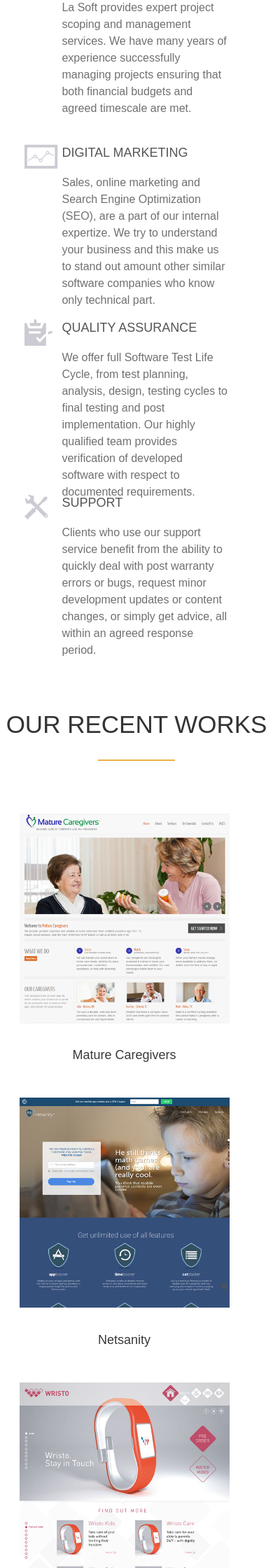
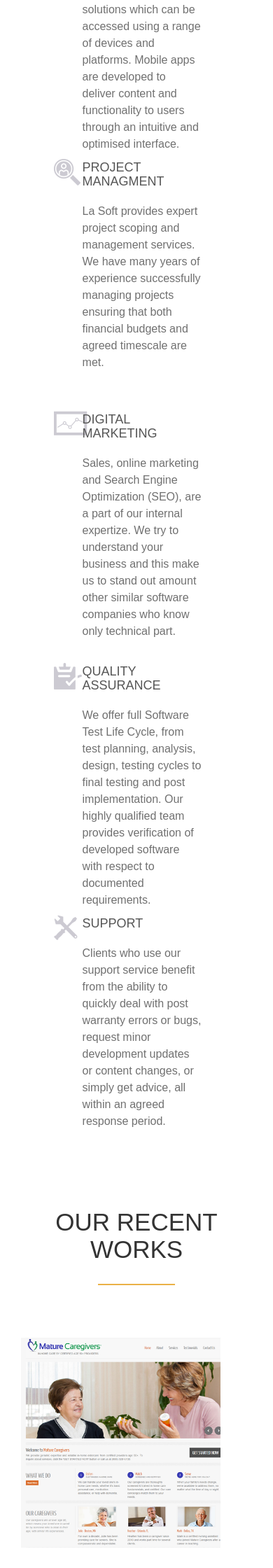
Before and after one commit to aktinijal/lasoft, a PHP site: page / in a window 390 px wide; the page is wider, and only the part inside the window is pictured. Shown: the part 3320-5560 px from the top of that part at 70% size. Run offline with PHP 8.4, Linux system fonts and the light colour scheme; some web fonts are replaced.

Commit message:
some adaptive UI

```diff
--- a/about.html
+++ b/about.html
@@ -33,7 +33,7 @@
 
 <body>
     <div id="wrapper" class="container-fluid">
-        <div class="header" class="row clearfix">
+        <div class="header row clearfix">
             <div class="col-md-10 col-md-offset-1">
 
                 <div class="logo left">
@@ -49,7 +49,7 @@
                         <li><a href="home.html">Home</a></li>
                         <li><a href="services.html">Services</a></li>
                         <li><a href="works.html">Works</a></li>
-                        <li><a href="about.html">About</a></li>
+                        <li><a href="about.html" class="active">About</a></li>
                         <li><a href="contact.html">Contact</a></li>
                         <li><a href="#" class="button-hire" data-toggle="modal" data-target="#myModal-form">Hire us</a></li>
                     </ul>
--- a/contact.html
+++ b/contact.html
@@ -52,7 +52,7 @@
                         <li><a href="services.html">Services</a></li>
                         <li><a href="works.html">Works</a></li>
                         <li><a href="about.html">About</a></li>
-                        <li><a href="contact.html">Contact</a></li>
+                        <li><a href="contact.html" class="active">Contact</a></li>
                         <li><a href="#" class="button-hire" data-toggle="modal" data-target="#myModal-form">Hire us</a></li>
                     </ul>
                    </div>
--- a/css/all.css
+++ b/css/all.css
@@ -1,6 +1,8 @@
+/*
 body{
     font-family: 'Geometron Pro Angular', sans-serif;
 }
+*/
 
 .menu .hire-button{
     height: 43px;
--- a/css/reset.css
+++ b/css/reset.css
@@ -90,7 +90,11 @@ ul {
 }
 
 a,
-a:hover {
+a:visited,
+a:hover,
+a:focus,
+a:active
+{
     text-decoration: none;
 }
 
--- a/css/style.css
+++ b/css/style.css
@@ -1,3 +1,7 @@
+.row{
+    margin-left: 0;
+    margin-right: 0;
+}
 .none-margin-l {
     margin-left: 0;
 }
@@ -183,7 +196,8 @@ body {
 /****************SERVICES******************************/
 
 .servicses-item{
-    height: 250px;
+    height: 300px;
+
 }
 
 #services img {
@@ -629,10 +619,87 @@ footer {
     }
 
     #testimonials .description {
-        height: 100px;
+        height: 130px;
+    }
+
+    #showcase .showcase-text{
+        margin-top: 50px;
+    }
+
+    .footer-item{
+        margin-bottom: 25px;
+    }
+
+
+    /**********SRVICES.html*******/
+    #what-we-do{
+    margin-top: 80px;
     }
 }
 
+@media (max-width: 575px) {
+
+    #clients .clients-mature img{
+        width: 280px;
+    }
+}
+
+@media (max-width: 480px) {
+
+    .servicses-item{
+        height: 330px;
+        margin-bottom: 10px;
+    }
+}
+
+@media (max-width: 390px) {
+    .servicses-item{
+        height: 350px;
+        margin-bottom: 10px;
+    }
+
+    #team{
+        height: 530px;
+    }
+}
+
+
+
+
+@media (max-width: 360px) {
+    #wrapper .row{
+    padding-left: 0;
+    padding-right: 0;
+}
+    #about .about-img img {
+    width: 300px;
+    }
+    .about-img img {
+        height: 260px;
+    }
+
+    .servicses-item{
+        height: 500px;
+        margin-bottom: 10px;
+    }
+
+    .bootstrap-form{
+    width: 300px;
+}
+
+.bootstrap-form input[type="text"],
+.bootstrap-form input[type="email"],
+.bootstrap-form textarea,
+.form-button {
+    width: 260px;
+    height: 38px;
+}
+.form-button {
+    letter-spacing: 0.25em;
+}
+
+
+}
 
 
 @media (max-width: 350px) {
--- a/home.html
+++ b/home.html
@@ -50,7 +50,7 @@
                     </a>
 
                     <ul class="menu right">
-                        <li><a href="home.html">Home</a></li>
+                        <li><a href="home.html" class="active">Home</a></li>
                         <li><a href="services.html">Services</a></li>
                         <li><a href="works.html">Works</a></li>
                         <li><a href="about.html">About</a></li>
@@ -104,7 +104,7 @@
 
 
             <div id="home">
-                <div class="row">
+                <div class="row" style="width: 100%">
                    <div class="banner-slogan col-lg-4 col-lg-offset-2 col-md-4 col-md-offset-2 col-sm-5 col-sm-offset-2">
                     <h1>WE ARE <span style="color: #f09022; font-weight: bold;">LA SOFT</span> AGENCY</h1>
                     <h2>Our main services are:</h2>
@@ -145,6 +145,7 @@
                         </div>
                     </div>
             </div>
+        </div>
         </div>
         <!--end of #about-->
 
@@ -237,20 +238,20 @@
                     <h1 class="title">our recent works</h1>
                     <div class="line"></div>
                     <div class="row">
-                        <div class="portfolio-img none-margin-l col-lg-3 col-md-4 col-sm-6 col-xs-11 col-xs-offset-1">
+                        <div class="portfolio-img none-margin-l col-lg-3 col-md-4 col-sm-6 col-xs-10 col-xs-offset-1">
                             <img class="zoom fluently" src="img/works/works-small/work-1.png" alt="" data-toggle="modal" data-target="#myModal-1">
                             <h5>Mature Caregivers</h5>
                         </div>
-                        <div class="portfolio-img none-margin-l col-lg-3 col-md-4 col-sm-6 col-xs-11 col-xs-offset-1">
+                        <div class="portfolio-img none-margin-l col-lg-3 col-md-4 col-sm-6 col-xs-10 col-xs-offset-1">
                             <img class="zoom fluently" src="img/works/works-small/work-2.png" alt="" data-toggle="modal" data-target="#myModal-2">
                             <h5>Netsanity</h5>
                         </div>
-                        <div class="portfolio-img none-margin-l col-lg-3 col-md-4 col-sm-6 col-xs-11 col-xs-offset-1">
+                        <div class="portfolio-img none-margin-l col-lg-3 col-md-4 col-sm-6 col-xs-10 col-xs-offset-1">
                             <img class="zoom fluently" src="img/works/works-small/work-3.png" alt="" data-toggle="modal" data-target="#myModal-3">
                             <h5>Wristo</h5>
                         </div>
 
-                        <div class="portfolio-img none-margin-l col-lg-3 col-md-4 col-sm-6 col-xs-11 col-xs-offset-1">
+                        <div class="portfolio-img none-margin-l col-lg-3 col-md-4 col-sm-6 col-xs-10 col-xs-offset-1">
                             <img class="zoom fluently" src="img/works/works-small/work-4.jpg" alt="" data-toggle="modal" data-target="#myModal-4">
                             <h5>GetPlan App</h5>
                         </div>
@@ -324,6 +325,7 @@
                     </div>
                 </div>
             </div>
+        </div>
             <!--end of #portfolio-->
 
 
@@ -336,15 +338,15 @@
                     <h1>Showcase</h1>
                 </div>
                 <div class="row">
-                    <div class="col-lg-10 col-lg-offset-1 col-md-10 col-md-offset-1">
+                    <div class="col-lg-10 col-lg-offset-1 col-md-10 col-md-offset-1 col-xs-10 col-xs-offset-1">
                         <div class="row">
                             <div class="col-md-6 col-sm-6 col-xs-12">
                                 <div class="img-wrapper">
                                     <img src="img/showcase-1.jpg" alt="" data-toggle="modal" data-target="#myModal-showcase">
-                                    <img src="img/showcase-2.jpg" alt="" data-toggle="modal" data-target="#myModal-showcase">
+<!--                                    <img src="img/showcase-2.jpg" alt="" data-toggle="modal" data-target="#myModal-showcase">-->
                                 </div>
                             </div>
-                            <div class="col-md-6 col-sm-6 col-xs-12">
+                            <div class="showcase-text col-md-6 col-sm-6 col-xs-12">
                                 <h2>COMPUZZ DASHBOARD PROJECT</h2>
                                 <h3>description</h3>
                                 <p>Compuzz dashboard is a server application that connects brand product resellers, manufacture companies and nal customers. The application gives you an ability to manage orders involving customers and manufacture companies, create an image collection separately for each customer, track time of employees, and start email marketing campaigns.</p>
@@ -352,7 +354,7 @@
                                 <h3>technologies</h3>
                                 <ul class="technologies">
                                     <li><b>Front-end:</b> JavaScript, Backbone.js, Marionette.js , Underscore.js, Require.js, Aura.js, Node.js</li>
-                                    <li><b>Frameworks:</b> Bootstrap.css, Jquery</li>
+                                    <li><b>Frameworks:</b> Bootstrap.css, JQuery</li>
                                     <li><b>Back-end:</b> Java</li>
                                     <li><b>Source control:</b> Github, Bitbucket</li>
                                     <li><b>Database:</b> MySQL</li>
@@ -380,12 +382,6 @@
                         </div>
                     </div>
                 </div>
-
-
-
-
-
-
 
             </div>
             <!--end of #showcase-->
@@ -439,7 +435,7 @@
                     <div class="col-md-6 col-sm-6 col-xs-12 info">
                         <div class="row">
                             <div class="col-md-7">
-                                <h1 class="title">our philosofy</h1>
+                                <h1 class="title">our philosofhy</h1>
                                 <div class="line"></div>
                             </div>
                             <div class="col-md-5">
@@ -467,7 +463,7 @@
                             <div class="none-margin-l img-wrapper col-lg-2 col-md-1 col-sm-10 col-sm-offset-1">
                                 <img src="img/clients-2.png" alt="">
                             </div>
-                            <div class="none-margin-l img-wrapper col-lg-5 col-md-4 col-sm-10 col-sm-offset-1">
+                            <div class="clients-mature none-margin-l img-wrapper col-lg-5 col-md-4 col-sm-10 col-sm-offset-1">
                                 <img src="img/clients-1.png" alt="">
                             </div>
                             <div class="none-margin-l img-wrapper col-lg-2 col-md-3 col-md-offset-4 col-sm-10 col-sm-offset-1">
@@ -488,9 +484,9 @@
             <div id="team">
                 <div class="container">
                     <h1 class="title">we are really worth your trust! </h1>
-                    <h3>We have 96% succefully done projects at Upwork. We are convinced that all this become possible <br> because of out friendly and professional tea</h3>
+                    <h3>We have 96% succefully done projects at Upwork. We are convinced that all this become possible <br> because of out friendly and professional team</h3>
                     <div class="container">
-                        <a href="" class="team-btn">HIRE US</a></div>
+                        <a href="#" class="team-btn" data-toggle="modal" data-target="#myModal-form">HIRE US</a></div>
                 </div>
             </div>
             <!--end of #team-->
@@ -548,7 +544,7 @@
                 <div class="row">
                     <div class="col-lg-10 col-lg-offset-1 col-md-10 col-md-offset-1 col-sm-10 col-sm-offset-1 col-xs-10 col-xs-offset-1">
                         <div class="row">
-                            <div class="col-lg-4 col-md-3 col-md-offset-1 col-sm-3 col-sm-offset-1 col-xs-11 col-xs-offset-1 contact-us none-margin-l">
+                            <div class="footer-item contact-us col-lg-3 col-lg-offset-1 col-md-4 col-sm-4 col-xs-10">
                                 <div class="clearfix">
                                     <h3>our contacts</h3>
                                     <p>Ukraine, Lviv, Bandery St.,6
@@ -556,12 +552,14 @@
                                     </p>
                                 </div>
                             </div>
-                            <div class="col-lg-4 col-md-3 col-md-offset-1 col-sm-3 col-sm-offset-1 col-xs-11 col-xs-offset-1 none-margin-l footer-logo">
-                                <div class="logo clearfix left">
+                            <div class="footer-item footer-logo col-lg-3 col-lg-offset-1 col-md-4 col-sm-4 col-xs-10">
+                                <div class="row logo clearfix left ">
+                                   <div class="col-lg-4 col-lg-offset-3 col-md-4 col-md-offset-2 col-sm-4 col-sm-offset-2">
                                     <img src="img/footer-logo.png" alt="logo" width="130px" height="43px">
+                                    </div>
                                 </div>
                             </div>
-                            <div class="col-lg-4 col-md-4 col-sm-4 col-xs-11 col-xs-offset-1 social none-margin-l">
+                            <div class="footer-item social col-lg-3 col-lg-offset-1 col-md-4 col-sm-4 col-xs-10">
                                 <div class="social-item">
                                     <img src="img/social-1.png" alt="">
                                 </div>
@@ -585,9 +583,9 @@
 
             <footer>
                 <div class="row">
-                    <div class="col-lg-10 col-lg-offset-1 col-md-11 col-md-offset-1 col-sm-11 col-sm-offset-1 col-xs-11 col-xs-offset-1">
+                    <div class="col-lg-10 col-lg-offset-1 col-md-10 col-md-offset-1 col-sm-10 col-sm-offset-1 col-xs-8 col-xs-offset-3">
                         <div class="row">
-                            <div class="col-lg-4 col-lg-offset-3">
+                            <div class="col-lg-3 col-lg-offset-5 col-md-4 col-md-offset-4 col-sm-5 col-sm-offset-4 col-xs-10">
                                 All rights are reserved La Soft (c) 2010-2016
                             </div>
                         </div>
@@ -598,7 +596,7 @@
 
 
 
-
+<div id="scrollup"><img alt="UP" src="img/up.png"></div>
 
 
         </div>
--- a/js/main.js
+++ b/js/main.js
@@ -21,6 +21,28 @@ $(document).ready(function(){
 //        });
 //        return false;
 //    });
+
+
+//      $(".menu a").click(function(){
+//        if($(this).hasClass("active")){
+//            $(".active").removeClass("active");
+//            $("#info-content").hide();
+//        }
+//        else {
+//            var infoContent=$(this).find(".info-open").html();
+//            $(".active").removeClass("active");
+//            $(this).addClass("active");
+//            $("#info-content").html(infoContent).show();
+//        }
+//    })
+
+//         $(".menu a").click(function(){
+////            $(".active").removeClass("active");
+//            $(this).addClass("active");
+//        });
+
+
+
 
     /////////HEADER////////
     $(window).scroll(function() {
@@ -51,6 +73,18 @@ $(document).ready(function(){
     ///////CLIENTS//////////
      $(window).resize(function(){
     var wid = $(window).width();
+        if(wid < 1080){
+            $(".footer-item").addClass('none-margin-l');
+        }
+         if(wid > 1080){
+            $(".footer-item").removeClass('none-margin-l');
+        }
+    });
+
+
+    ////////////FOOTER
+     $(window).resize(function(){
+    var wid = $(window).width();
         if(wid < 1005){
             $("#clients .img-wrapper").removeClass('none-margin-l');
         }
@@ -58,6 +92,25 @@ $(document).ready(function(){
             $("#clients .img-wrapper").addClass('none-margin-l');
         }
     });
+
+    ////////////UP
+    $('#scrollup img').mouseover( function(){
+		$( this ).animate({opacity: 0.7},100);
+	}).mouseout( function(){
+		$( this ).animate({opacity: 1},100);
+	}).click( function(){
+		window.scroll(0 ,0);
+		return false;
+	});
+
+	$(window).scroll(function(){
+		if ( $(document).scrollTop() > 0 ) {
+			$('#scrollup').fadeIn('fast');
+		} else {
+			$('#scrollup').fadeOut('fast');
+		}
+	});
+
 
 
     /////////////MAP
--- a/services.html
+++ b/services.html
@@ -47,7 +47,7 @@
 
                     <ul class="menu right">
                         <li><a href="home.html">Home</a></li>
-                        <li><a href="services.html">Services</a></li>
+                        <li><a href="services.html" class="active">Services</a></li>
                         <li><a href="works.html">Works</a></li>
                         <li><a href="about.html">About</a></li>
                         <li><a href="contact.html">Contact</a></li>
--- a/works.html
+++ b/works.html
@@ -48,7 +48,7 @@
                     <ul class="menu right">
                         <li><a href="home.html">Home</a></li>
                         <li><a href="services.html">Services</a></li>
-                        <li><a href="works.html">Works</a></li>
+                        <li><a href="works.html" class="active">Works</a></li>
                         <li><a href="about.html">About</a></li>
                         <li><a href="contact.html">Contact</a></li>
                         <li><a href="#" class="button-hire" data-toggle="modal" data-target="#myModal-form">Hire us</a></li>
```
Also changed, not shown: other parts of css/style.css (+43 -58 lines), img/up.png (added).
